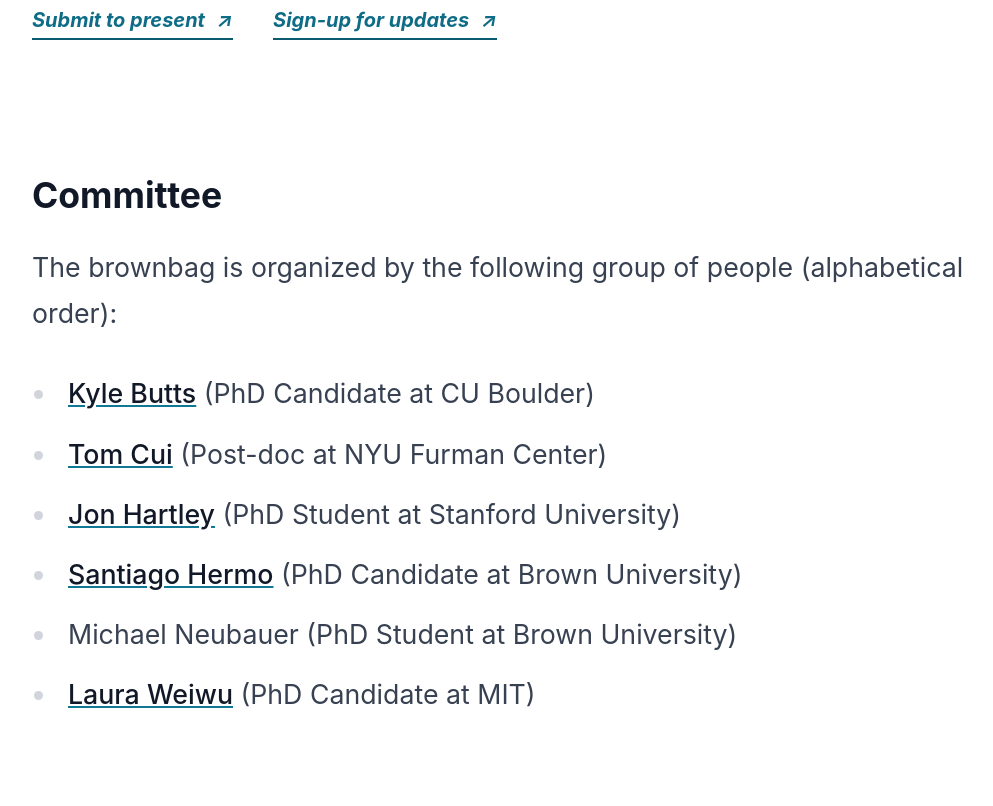
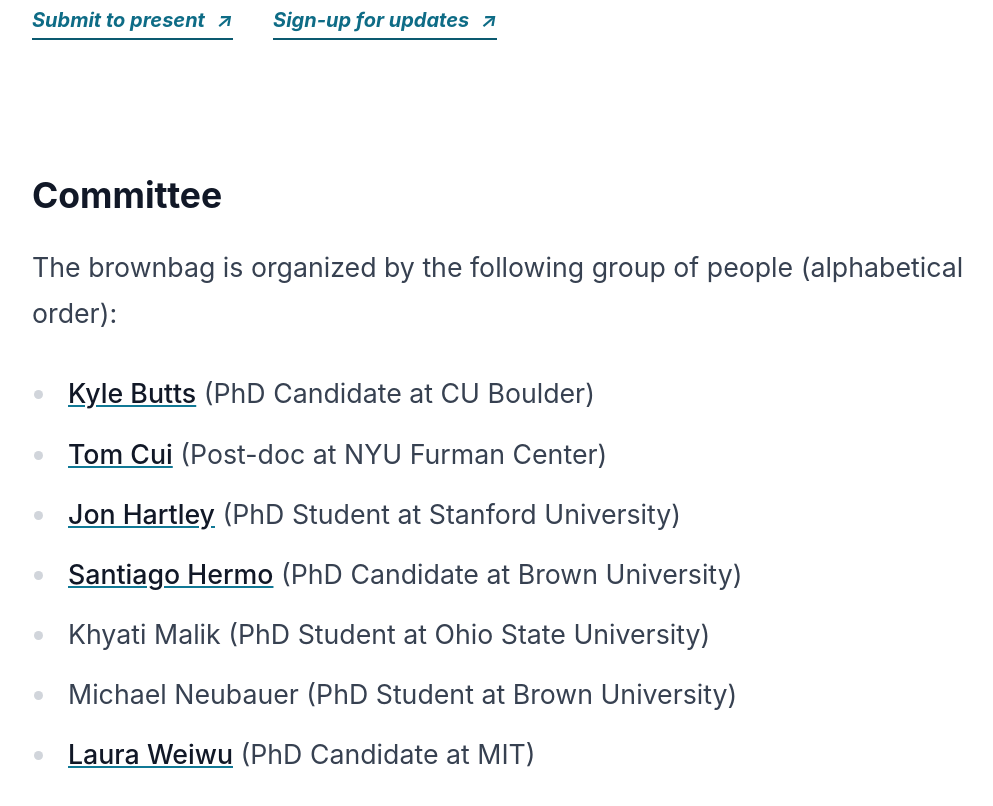
Before and after one commit to kylebutts/RUSH-Website, an Astro site: page / in a window 1280 px wide. Shown: the part 1283-2089 px from the top of the page, without its empty margins (132-1125 px from the left). Built offline with nearby package versions, Linux system fonts and the light colour scheme; Astro itself is replaced by a stand-in of ours; a web font is replaced by a local one.

Commit message:
Add Khyati

```diff
--- a/src/pages/index.mdx
+++ b/src/pages/index.mdx
@@ -28,5 +28,6 @@ The brownbag is organized by the following group of people (alphabetical order):
 - [Tom Cui](https://www.tom-cui.com/) (Post-doc at NYU Furman Center)
 - [Jon Hartley](http://www.jonathanhartley.net) (PhD Student at Stanford University)
 - [Santiago Hermo](https://santiagohermo.github.io) (PhD Candidate at Brown University)
+- Khyati Malik (PhD Student at Ohio State University)
 - Michael Neubauer (PhD Student at Brown University)
 - [Laura Weiwu](https://www.lauraweiwu.com) (PhD Candidate at MIT)
```
